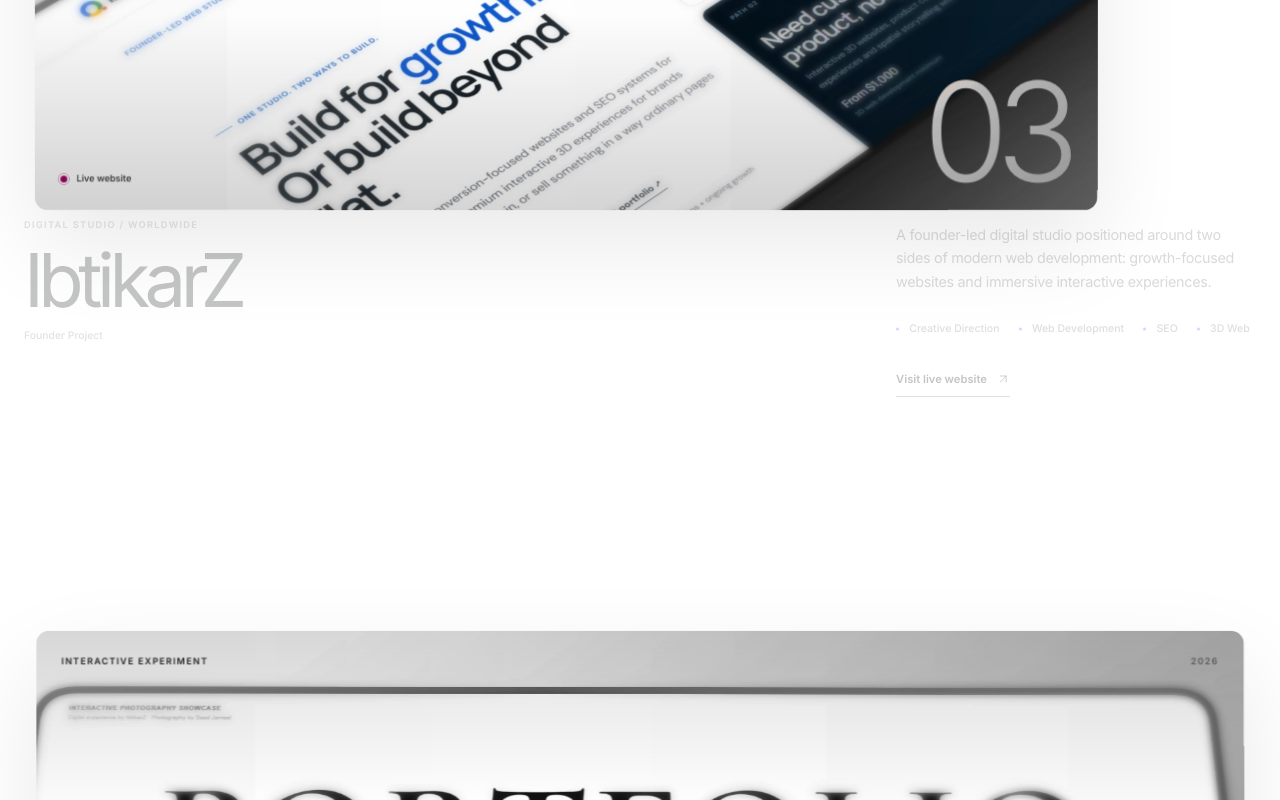
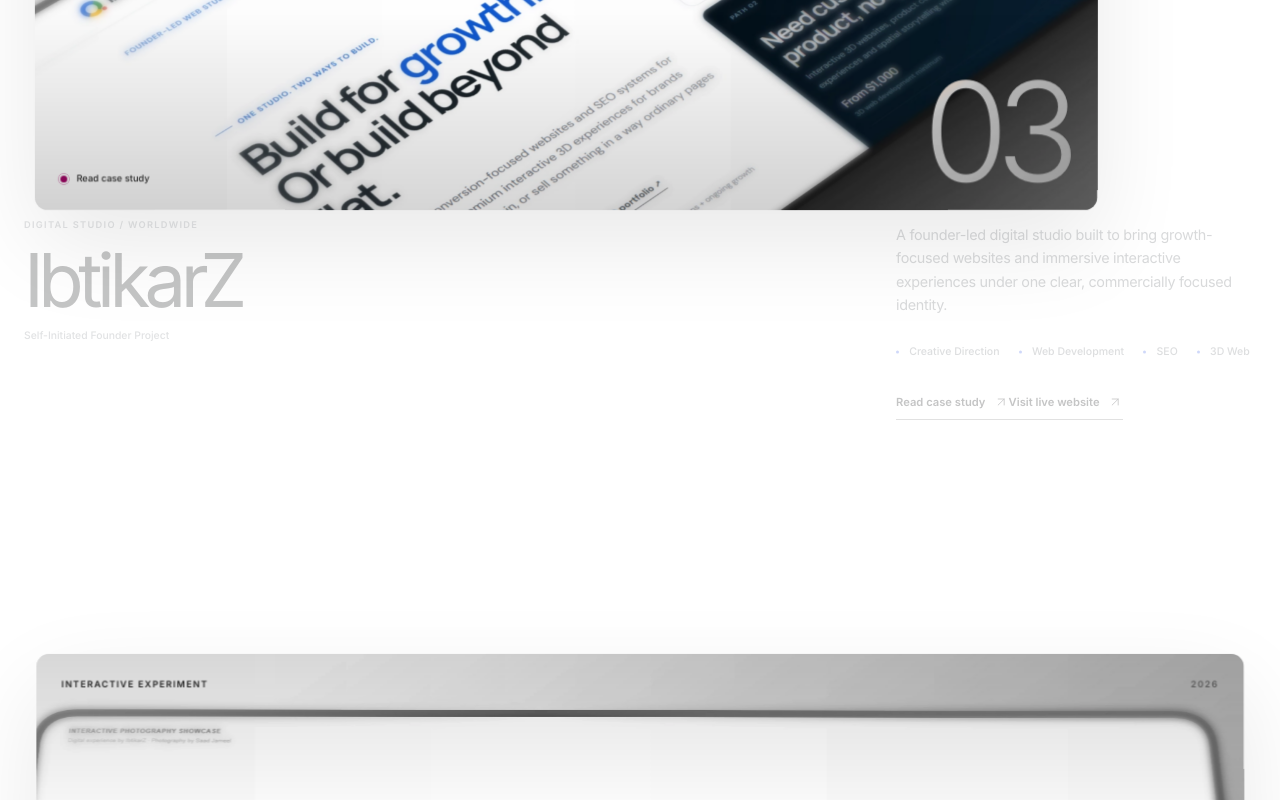
Before and after one commit to ibtikarzofficial-eng/AbdullahShahPortfolio, a React (Vite) app: page / in a window 1280 px wide. Shown: the part 4028-4828 px from the top of the page. Built offline with nearby package versions, Linux system fonts and the light colour scheme.

Commit message:
Refactor IbtikarZ project details and links
Updated project details for IbtikarZ including context and description. Modified links to conditionally render case study or live website.

```diff
--- a/src/components/Work.jsx
+++ b/src/components/Work.jsx
@@ -76,7 +76,7 @@
   title: 'IbtikarZ',
   eyebrow: 'Digital Studio / Worldwide',
   year: '2026',
-    context: 'Founder Project',
+  context: 'Self-Initiated Founder Project',
 
   services: [
     'Creative Direction',
@@ -86,15 +86,18 @@
   ],
 
   description:
-      'A founder-led digital studio positioned around two sides of modern web development: growth-focused websites and immersive interactive experiences.',
+    'A founder-led digital studio built to bring growth-focused websites and immersive interactive experiences under one clear, commercially focused identity.',
 
   image: '/projects/ibtikarz.webp',
 
   liveUrl: 'https://ibtikarz.com/',
 
+  caseStudyUrl:
+    '/case-studies/ibtikarz/',
+
   layout: 'offset-left',
   media: 'ibtikarz',
-  },
+},,
 
   {
     id: '04',
@@ -571,20 +574,43 @@
       index
     ] = element;
   }}
-                href={project.liveUrl}
-                target="_blank"
-                rel="noopener noreferrer"
+
+  href={
+    project.caseStudyUrl ||
+    project.liveUrl
+  }
+
+  target={
+    project.caseStudyUrl
+      ? undefined
+      : '_blank'
+  }
+
+  rel={
+    project.caseStudyUrl
+      ? undefined
+      : 'noopener noreferrer'
+  }
+
   className="work-v8-visual"
-                aria-label={`Visit ${project.title} live website`}
+
+  aria-label={
+    project.caseStudyUrl
+      ? `Read ${project.title} case study`
+      : `Visit ${project.title} live website`
+  }
+
   onPointerEnter={() =>
     setHoveringProject(true)
   }
+
   onPointerMove={(event) =>
     handleProjectMove(
       event,
       index
     )
   }
+
   onPointerLeave={() => {
     setHoveringProject(false);
     resetProject(index);
@@ -625,7 +651,11 @@
 
   <span className="work-v8-live-dot" />
 
-                  Live website
+  {
+    project.caseStudyUrl
+      ? 'Read case study'
+      : 'Live website'
+  }
 
 </div>
 
@@ -684,6 +714,29 @@
 
                   </div>
 
+                  <div className="work-v8-links">
+
+  {project.caseStudyUrl && (
+
+    <a
+      href={project.caseStudyUrl}
+      className="
+        work-v8-link
+        work-v8-link--primary
+      "
+    >
+
+      Read case study
+
+      <ArrowUpRight
+        strokeWidth={1.35}
+      />
+
+    </a>
+
+  )}
+
+
   <a
     href={project.liveUrl}
     target="_blank"
@@ -698,6 +751,8 @@
     />
 
   </a>
+
+</div>
 
                 </div>
 
```
Lines whose indentation alone changed are shown as unchanged.
